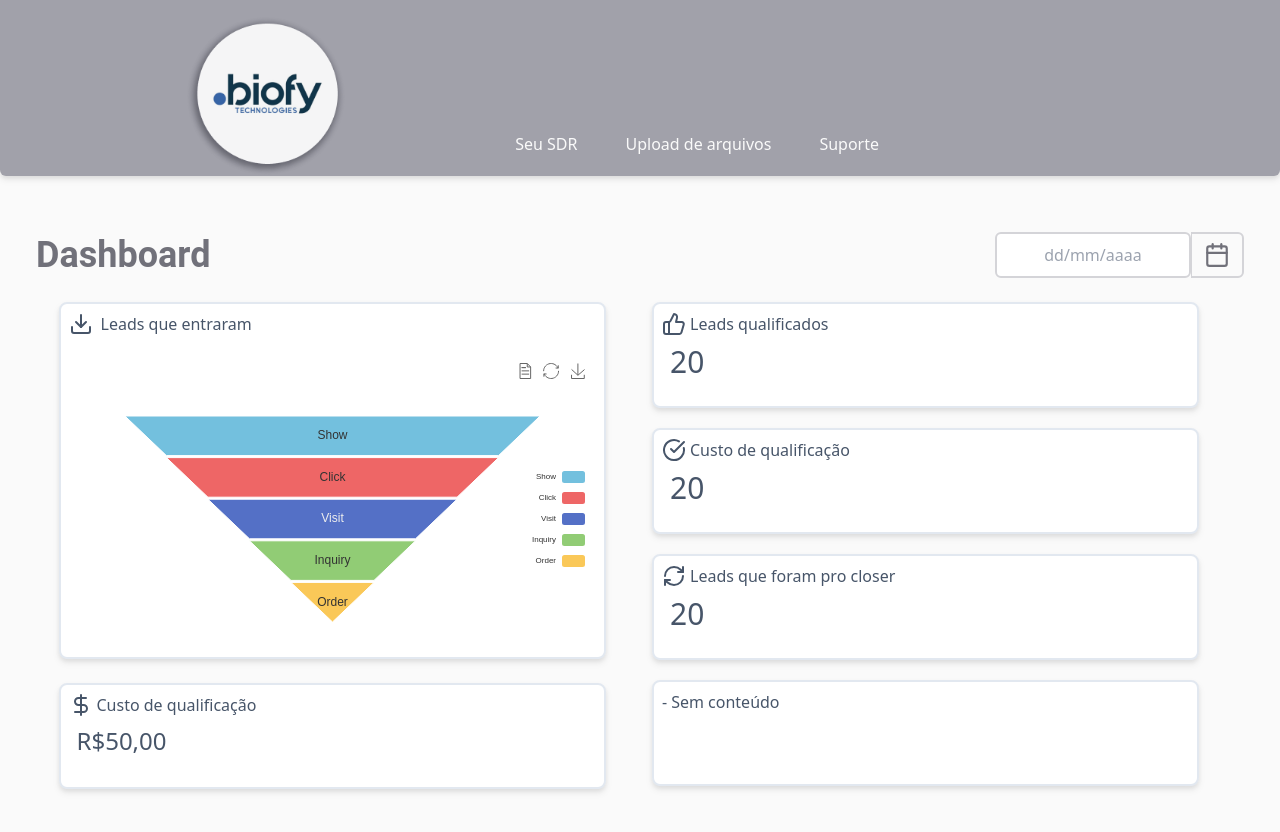
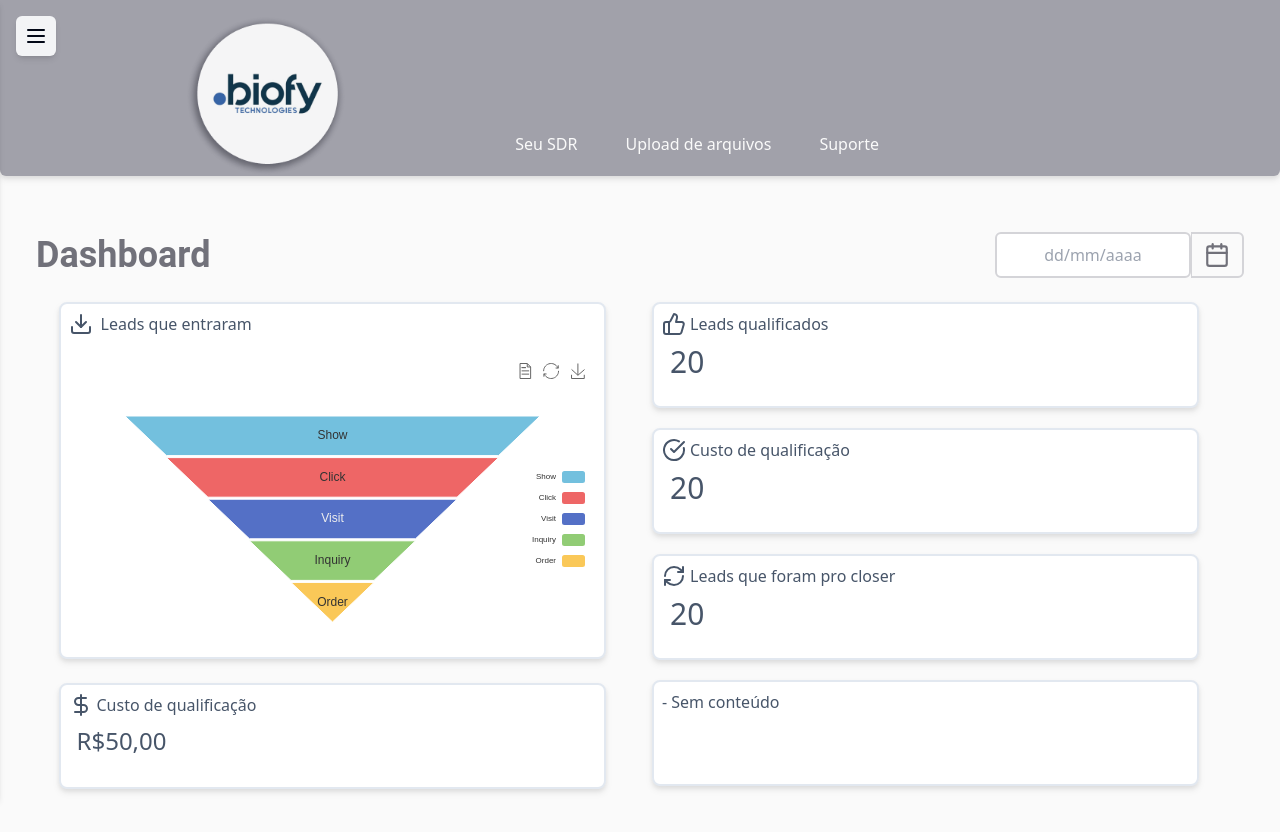
Before and after one commit to mlgonzaga/dashboard-sdr, a React (Vite) app: page / in a window 1280 px wide. Shown: the top 832 px of the page. Built offline with nearby package versions, Linux system fonts and the light colour scheme.

Commit message:
adds admin menu

```diff
--- a/src/components/RouteGroup.tsx
+++ b/src/components/RouteGroup.tsx
@@ -1,45 +1,79 @@
+
+
 import { Route, Routes, useLocation } from "react-router-dom";
 import Navbar from "./Navbar";
 import Upload from "./Upload";
 import Dashboard from "./Dashboard";
 import { useEffect, useState } from "react";
 import SupportForm from "./SupportForm";
+import MenuAdmin from "./menuAdmin";
+import { Menu } from "lucide-react";
+
+
+const mockUser = {
+  id: 3,
+  email: "usuario1@biofy.com",
+  role: "admin", // Alterar para "user" para testar um usuário comum.
+};
 
 export default function RouteGroup() {
   const [activeComponent, setActiveComponent] = useState<string>();
-    const location = useLocation()
-
+  const [isMenuOpen, setIsMenuOpen] = useState(false);
+  const location = useLocation();
 
   useEffect(() => {
-      switch(location.pathname) {
-        case("/upload"): {
-          setActiveComponent("Upload")
-          break
+    switch (location.pathname) {
+      case "/upload": {
+        setActiveComponent("Upload");
+        break;
       }
-        case("/dashboard"):{
-          setActiveComponent("Dashboard")
-          break
+      case "/dashboard": {
+        setActiveComponent("Dashboard");
+        break;
       }
-        case("/support"): {
-          setActiveComponent("Support")
-          break
+      case "/support": {
+        setActiveComponent("Support");
+        break;
       }
       default:
-          setActiveComponent("Dashboard")
+        setActiveComponent("Dashboard");
     }
+  }, [location]);
 
-    }, [location]);
+  const isAdmin = mockUser.role === "admin";
+
+  const toggleMenu = () => setIsMenuOpen((prev) => !prev );
+
 
 
   return (
-      <>
+    <div className="flex w-full min-h-screen bg-zinc-50">
+      {/* Botão de hambúrguer ou seta */}
+      {isAdmin && !isMenuOpen && ( // Esconder o botão quando o menu estiver aberto
+        <button
+          onClick={toggleMenu}
+          className="fixed top-4 left-4 z-50 bg-gray-100 p-2 rounded-md shadow-md"
+        >
+           <Menu/>
+
+        </button>
+      )}
+
+      {/* MenuAdmin */}
+      {isAdmin && <MenuAdmin isOpen={isMenuOpen} toggleMenu={toggleMenu} />}
+
+      {/* Main Content */}
+      <div
+        className={`flex-1 ${
+          isMenuOpen ? "ml-64" : "ml-0"
+        } sm:ml-0 transition-all duration-300`}
+      >
         <Routes>
           <Route
             path="/"
             element={
-              <div className="flex flex-col w-full min-h-screen bg-zinc-50">
+              <div className="flex flex-col w-full min-h-screen">
                 <Navbar setActiveComponent={setActiveComponent} />
-
                 <div className="flex flex-1 items-center justify-center my-10 sm:mx-5">
                   {activeComponent === "Dashboard" && <Dashboard />}
                 </div>
@@ -49,10 +83,9 @@ export default function RouteGroup() {
           <Route
             path="/upload"
             element={
-              <div className="flex flex-col w-full min-h-screen  bg-zinc-50">
+              <div className="flex flex-col w-full min-h-screen">
                 <Navbar setActiveComponent={setActiveComponent} />
-
-                <div className="flex flex-1 items-start justify-center my-20 ">
+                <div className="flex flex-1 items-start justify-center my-20">
                   {activeComponent === "Upload" && <Upload />}
                 </div>
               </div>
@@ -61,16 +94,16 @@ export default function RouteGroup() {
           <Route
             path="/support"
             element={
-              <div className="flex flex-col w-full min-h-screen  bg-zinc-50">
+              <div className="flex flex-col w-full min-h-screen">
                 <Navbar setActiveComponent={setActiveComponent} />
-
-                <div className="flex flex-1 items-center justify-center my-20 ">
+                <div className="flex flex-1 items-center justify-center my-20">
                   {activeComponent === "Support" && <SupportForm />}
                 </div>
               </div>
             }
           />
         </Routes>
-      </>
+      </div>
+    </div>
   );
 }
```
Lines whose indentation alone changed are shown as unchanged.
